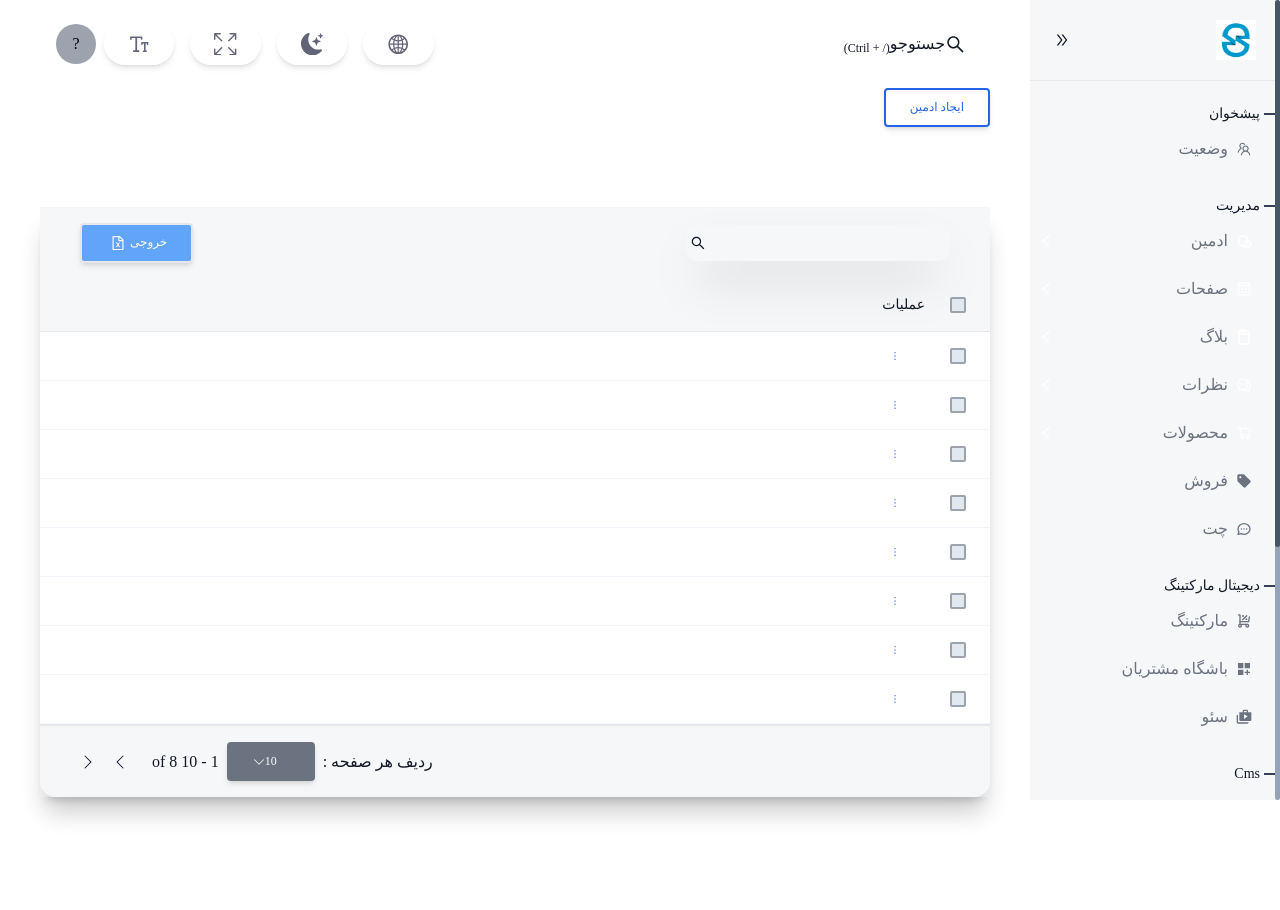
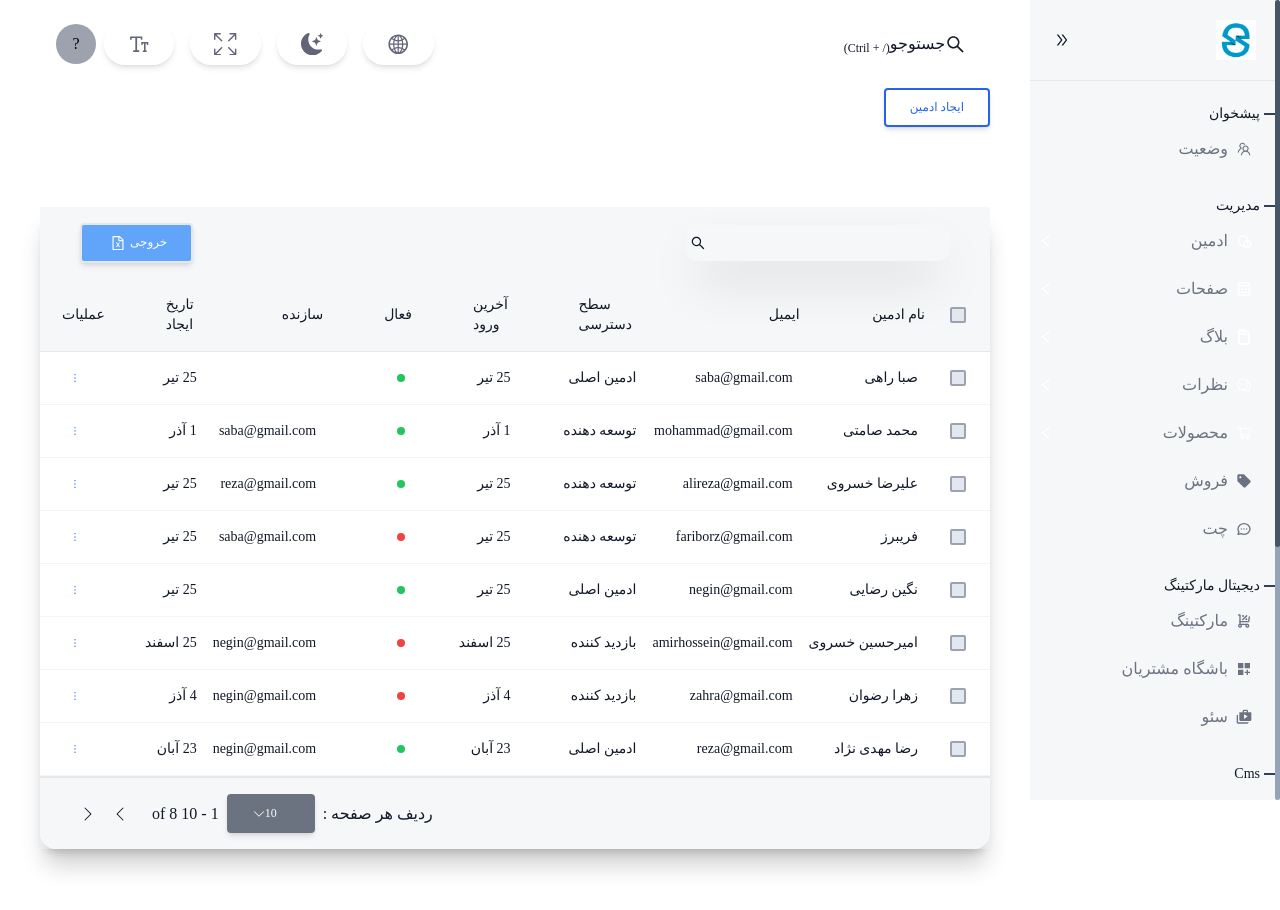
Before and after one commit to mahdi-haddadi/panel, a React (Create React App) app: page /admins in a window 1280 px wide. Shown: the top 910 px of the page. Before the commit the page ends 877 px from the top, so only its background shows below. Built offline with nearby package versions, Linux system fonts and the light colour scheme.

Commit message:
handle filter columns

```diff
--- a/src/components/checkbox/Checkbox.tsx
+++ b/src/components/checkbox/Checkbox.tsx
@@ -25,15 +25,15 @@ type IColor =
   | "light"
   | "dark";
 interface Props {
-  checked: boolean;
-  setChecked: Dispatch<SetStateAction<boolean>>;
+  checked: any;
+  setChecked: () => void;
 }
 interface ICheckbox extends Props {
   children: ReactNode;
 }
 interface ILabel {
   children: ReactNode;
-  setChecked?: Dispatch<SetStateAction<boolean>>;
+  setChecked?: () => void;
   className?: string;
 }
 interface IInputCheckbox {
@@ -41,7 +41,7 @@ interface IInputCheckbox {
   className?: string;
   style?: CSS.Properties;
   checked?: boolean;
-  setChecked?: Dispatch<SetStateAction<boolean>>;
+  setChecked?: () => void;
   onClick?: () => void;
   component?: JSX.Element;
   color?: IColor;
@@ -92,7 +92,7 @@ export const InputCheckbox = memo(
       <div
         onClick={() => {
           onClick && onClick();
-          if (setChecked) setChecked((state) => !state);
+          setChecked && setChecked();
         }}
         style={style}
         className={classNames(
@@ -119,9 +119,7 @@ export const LabelCheckbox = memo(
     return (
       <label
         className={classNames(className, "select-none cursor-pointer")}
-        onClick={() => {
-          setChecked && setChecked((state) => !state);
-        }}
+        onClick={() => setChecked && setChecked()}
       >
         {children}
       </label>
--- a/src/components/switch/Switch.tsx
+++ b/src/components/switch/Switch.tsx
@@ -5,7 +5,7 @@ import HoverEffect from "../hoverEffect/HoverEffect";
 
 interface Props {
   checked?: boolean;
-  setChecked?: Dispatch<SetStateAction<boolean>>;
+  setChecked?: () => void;
   style?: CSS.Properties;
   className?: string;
 }
@@ -17,7 +17,7 @@ const Switch: FC<Props> = ({
 }) => {
   return (
     <div
-      className={classNames("switch-btn flex justify-center",className)}
+      className={classNames("switch-btn flex justify-center", className)}
       style={style}
     >
       <label htmlFor="switch-btn">
@@ -43,7 +43,7 @@ const Switch: FC<Props> = ({
             id="switch-btn"
             type={"checkbox"}
             className="hidden"
-            onChange={() => setChecked && setChecked((state) => !state)}
+            onChange={() => setChecked && setChecked()}
           />
         </div>
       </label>
--- a/src/components/table/Table.tsx
+++ b/src/components/table/Table.tsx
@@ -52,17 +52,18 @@ const Table: FC<Props> = ({
   const [currentSort, setCurrentSort] = useState<ISort>("DEFAULT");
   const [keySort, setKeySort] = useState("");
   const [search, setSearch] = useState("");
-  const [filterColumns, setFilterColumns] = useState([]);
+  const [filterColumns, setFilterColumns] = useState<IColumns[] | []>([
+    ...columns,
+  ]);
 
   const _search = useDebounce(search, 500);
 
   // useEffect(() => {
   //   // if filter columns
-  //   const a:any = filterColumns.map((i:any) => ({...i,isShow:false}))
+  //   const a:{key:string,title:any,isShow:boolean}[] = filterColumns.map((i:any) => ({...i,isShow:false}))
   //   // console.log(a)
-  //   setFilterColumns(a)
+  //   // setFilterColumns(a)
   // }, [filterColumns])
-
 
   const {
     filteredData,
@@ -167,7 +168,23 @@ const Table: FC<Props> = ({
     setSearch(e.currentTarget.value);
   }, []);
 
-  const setShowColumns = (key: string) => {};
+  const setShowColumns = useCallback(
+    (key: string) => {
+      if (filterColumns.some((col) => col.key === key)) {
+        const filteredData = filterColumns.filter((col) => col.key !== key);
+        setFilterColumns(filteredData);
+      } else {
+        let copyData = [...columns];
+        const item: IColumns | undefined = copyData.find(
+          (col) => col.key === key
+        );
+        if (item) {
+          setFilterColumns((prev) => [...prev, item]);
+        }
+      }
+    },
+    [columns, filterColumns]
+  );
 
   return (
     <Fragment>
--- a/src/components/table/components/Thead.tsx
+++ b/src/components/table/components/Thead.tsx
@@ -21,7 +21,7 @@ import MenuItem from "../../menu/MenuItem";
 import MenuToggle from "../../menu/MenuToggle";
 import { TableContext } from "../context/TableContext";
 import Dialog from "./../../Dialog/Dialog";
-import { IActions,ISort, IColumns } from "../types";
+import { IActions, ISort, IColumns } from "../types";
 import Button from "../../button/Button";
 import Switch from "../../switch/Switch";
 interface Props {
@@ -29,8 +29,8 @@ interface Props {
   handleSort: () => void;
   sortTypes: any;
   setShowColumns: (key: string) => void;
-  currentSort:ISort,
-  setKeySort:Dispatch<SetStateAction<string>>
+  currentSort: ISort;
+  setKeySort: Dispatch<SetStateAction<string>>;
 }
 const Thead: FC<Props> = ({
   columns,
@@ -71,6 +71,16 @@ const Thead: FC<Props> = ({
   //   },
   //   [filterColumns, setFilterColumns]
   // );
+
+  const hideAllColumns = () => {
+    setFilterColumns([]);
+  };
+  const showAllColumns = () => {
+    setFilterColumns([...columns]);
+  };
+  const handleIsCheck = (key: string) => {
+    return filterColumns.some((col) => col.key === key);
+  };
   return (
     <Fragment>
       <thead className="border-b bg-bg-default select-none">
@@ -83,13 +93,13 @@ const Thead: FC<Props> = ({
                     tableSelected.length < data.length &&
                     tableSelected.length !== 0
                   }
-                  setChecked={setSelectAll}
+                  setChecked={() => setSelectAll((state) => !state)}
                   component={<AiOutlineLine color="#fff" />}
                 />
               ) : (
                 <InputCheckbox
                   checked={tableSelected.length === data.length}
-                  setChecked={setSelectAll}
+                  setChecked={() => setSelectAll((state) => !state)}
                 />
               )}
             </th>
@@ -124,9 +134,7 @@ const Thead: FC<Props> = ({
                           </span>
                         </MenuToggle>
                         <Menu>
-                          <MenuItem>
-                            Hide
-                          </MenuItem>
+                          <MenuItem>Hide</MenuItem>
                           <MenuItem onClick={open}>Show Columns</MenuItem>
                         </Menu>
                       </MenuCore>
@@ -176,12 +184,12 @@ const Thead: FC<Props> = ({
       >
         <Dialog.Body>
           <div>
-            {filterColumns.length &&
-              filterColumns.map((i) => {
+            {columns.length &&
+              columns.map((i) => {
                 return (
                   <div className="flex my-2 px-4" key={i.key}>
                     <Checkbox
-                      checked={true}
+                      checked={handleIsCheck(i.key)}
                       setChecked={() => setShowColumns(i.key)}
                     >
                       <Switch className="mx-2" />
@@ -194,8 +202,12 @@ const Thead: FC<Props> = ({
         </Dialog.Body>
         <Dialog.Footer>
           <div className="flex justify-between">
-            <Button color="danger-outline">Hide All</Button>
-            <Button color="danger-outline">Show All</Button>
+            <Button color="danger-outline" onClick={hideAllColumns}>
+              Hide All
+            </Button>
+            <Button color="danger-outline" onClick={showAllColumns}>
+              Show All
+            </Button>
           </div>
         </Dialog.Footer>
       </Dialog>
--- a/src/components/table/types.tsx
+++ b/src/components/table/types.tsx
@@ -42,5 +42,5 @@ export interface IContextValues {
   firstPageData: number;
   lastPageData: number;
   filterColumns: IColumns[] | [];
-  setFilterColumns: Dispatch<SetStateAction<IColumns[]>> | Dispatch<SetStateAction<never[]>>;
+  setFilterColumns: Dispatch<SetStateAction<IColumns[]>>;
 }
--- a/src/screens/manageAdmin/AddAdmin.tsx
+++ b/src/screens/manageAdmin/AddAdmin.tsx
@@ -97,7 +97,7 @@ const AddAdmin = () => {
               </select>
             </div>
           </div>
-          <Checkbox checked={ckeckbox} setChecked={setckeckbox}>
+          <Checkbox checked={ckeckbox} setChecked={() => setckeckbox(state => !state)}>
             <InputCheckbox style={{ display: "inline-block" }} />
             <LabelCheckbox>
               <span className="mx-2 text-text-secondary"><Translator>admin-is-active</Translator></span>
--- a/src/screens/pages/Pages.tsx
+++ b/src/screens/pages/Pages.tsx
@@ -26,7 +26,7 @@ const Pages = () => {
             onMouseEnter={open}
             onMouseLeave={close}
           >
-            <InputCheckbox checked={check} setChecked={setCheck} />
+            <InputCheckbox checked={check} setChecked={() => setCheck(state => !state)} />
             <div className="title text-center flex flex-col  items-center">
               <span>Home</span>
               {state && (
--- a/src/screens/signin/Signin.tsx
+++ b/src/screens/signin/Signin.tsx
@@ -83,7 +83,10 @@ const Signin = () => {
             </div>
             <div className="w-full flex justify-between items-center my-4">
               <div className="flex justify-center items-center">
-                <Checkbox checked={rememberMe} setChecked={setRememberMe}>
+                <Checkbox
+                  checked={rememberMe}
+                  setChecked={() => setRememberMe((state) => !state)}
+                >
                   <InputCheckbox style={{ display: "inline-block" }} />
                   <LabelCheckbox>
                     <span className="mx-2">
```
